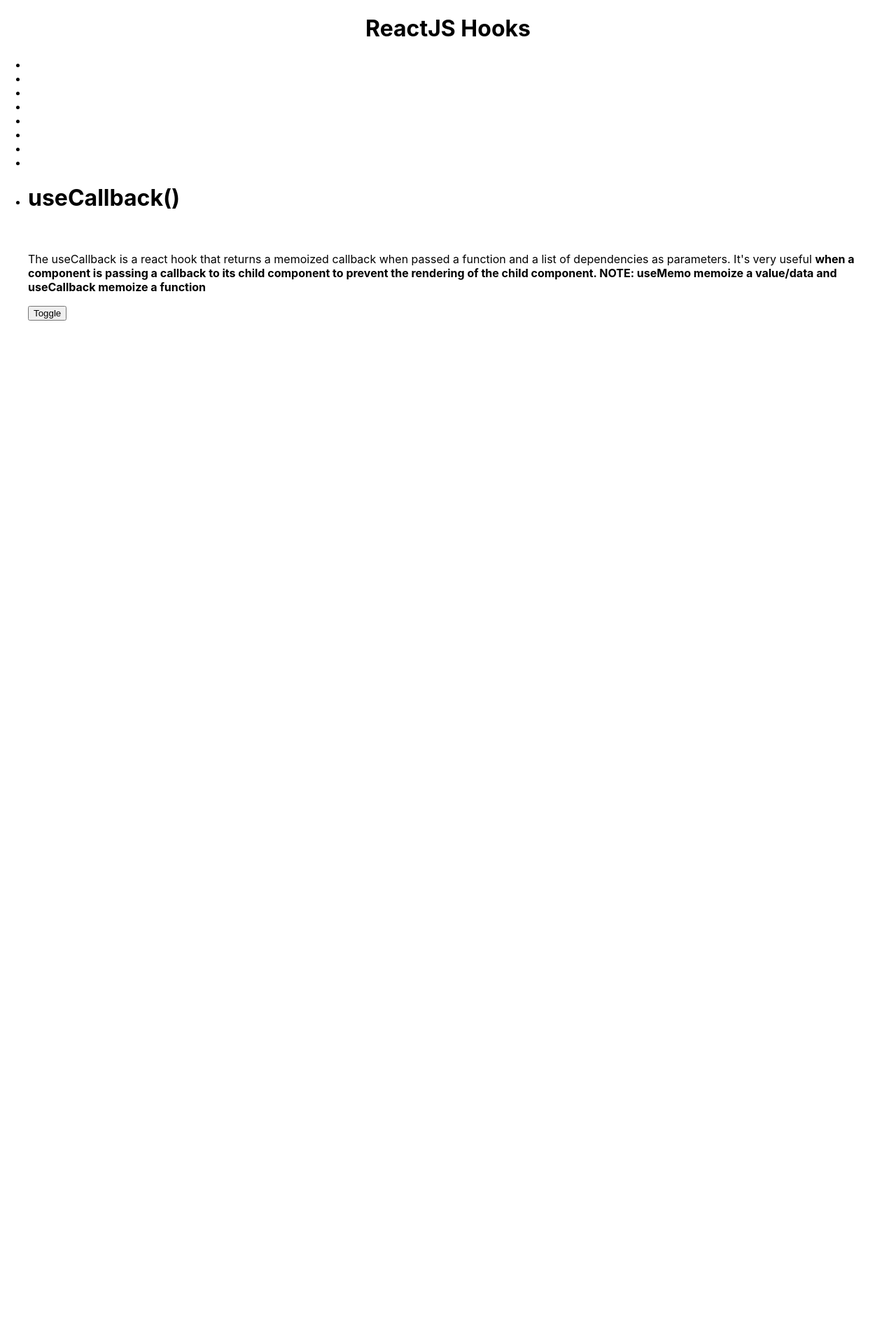
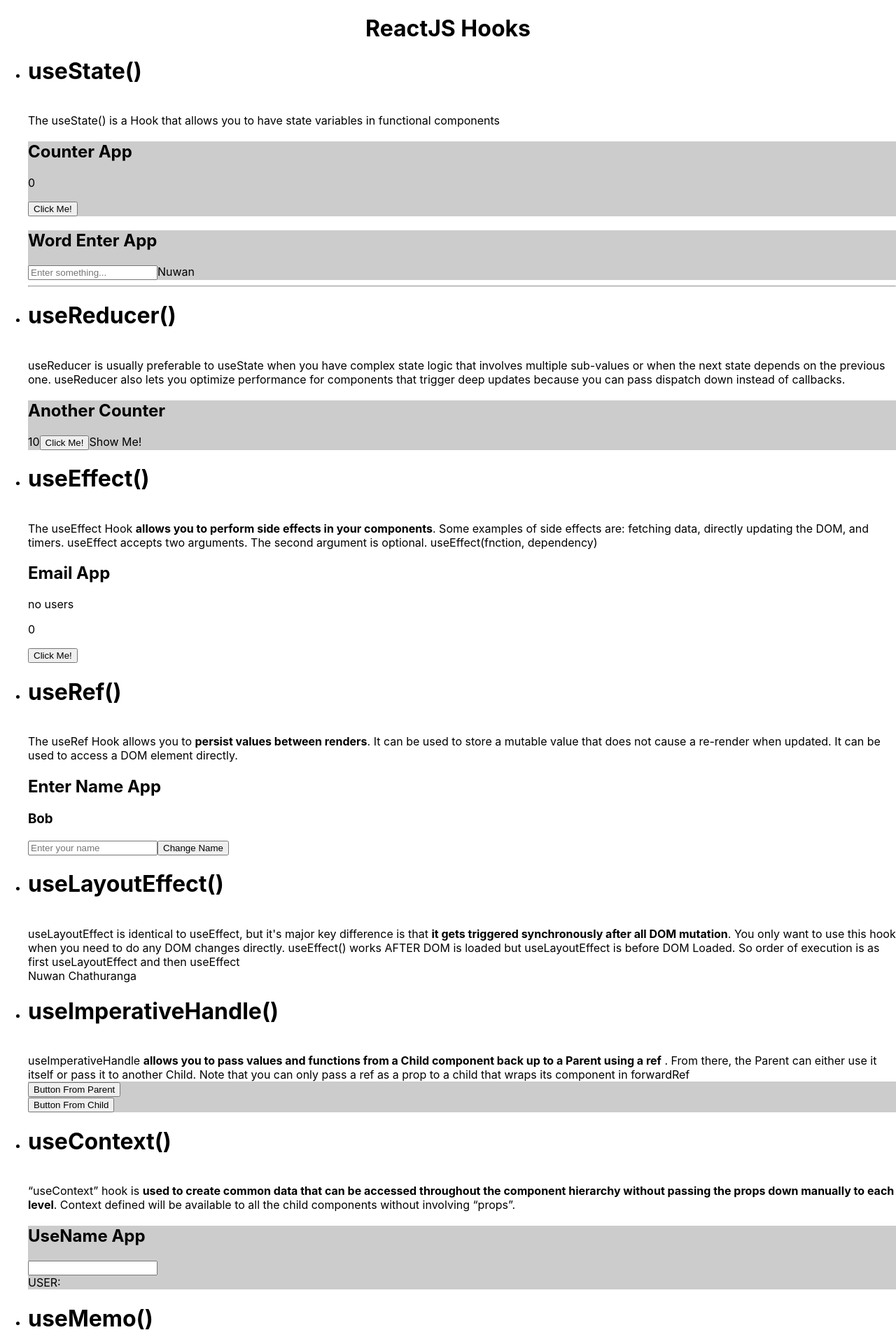
Before and after one commit to nchathu2014/archi-reactjs-final, a React (Create React App) app: page / in a window 1280 px wide. Shown: the top 1920 px of the page at 70% size. Before the commit the page ends 800 px from the top, so only its background shows below. Built offline with nearby package versions, Linux system fonts and the light colour scheme; no server answers.

Commit message:
Completed Lifecycle Hooks

```diff
--- a/src/App.js
+++ b/src/App.js
@@ -8,6 +8,7 @@ import UseImerativeHandle from "./useImerativeHandle/UseImerativeHandle";
 import UseContext from "./useContext/UseContext";
 import UseMemo from "./useMemo/UseMemo";
 import UseCallback from "./useCallback/UseCallback";
+import UseReducerDemo from "./useReducer/UseReducerDemo";
 
 function App() {
   return (
@@ -15,43 +16,43 @@ function App() {
       <h1>ReactJS Hooks</h1>
       <ul style={{ textAlign: "left" }}>
         <li>
-          {/*  <h1>useState()</h1>
+          <h1>useState()</h1>
           <br />
           The useState() is a Hook that allows you to have state variables in
           functional components
-          <UseStateDemo /> */}
+          <UseStateDemo />
         </li>
         <li>
-          {/*  <h1>useReducer()</h1>
+          <h1>useReducer()</h1>
           <br />
           useReducer is usually preferable to useState when you have complex
           state logic that involves multiple sub-values or when the next state
           depends on the previous one. useReducer also lets you optimize
           performance for components that trigger deep updates because you can
           pass dispatch down instead of callbacks.
-          <UseReducerDemo /> */}
+          <UseReducerDemo />
         </li>
         <li>
-          {/*  <h1>useEffect()</h1>
+          <h1>useEffect()</h1>
           <br />
           The useEffect Hook{" "}
           <b>allows you to perform side effects in your components</b>. Some
           examples of side effects are: fetching data, directly updating the
           DOM, and timers. useEffect accepts two arguments. The second argument
           is optional. useEffect(fnction, dependency)
-          <UseEffectDemo /> */}
+          <UseEffectDemo />
         </li>
         <li>
-          {/*  <h1>useRef()</h1>
+          <h1>useRef()</h1>
           <br />
           The useRef Hook allows you to <b> persist values between renders</b>.
           It can be used to store a mutable value that does not cause a
           re-render when updated. It can be used to access a DOM element
           directly.
-          <UseRefDemo /> */}
+          <UseRefDemo />
         </li>
         <li>
-          {/*  <h1>useLayoutEffect()</h1>
+          <h1>useLayoutEffect()</h1>
           <br />
           useLayoutEffect is identical to useEffect, but it's major key
           difference is that{" "}
@@ -60,10 +61,10 @@ function App() {
           directly. useEffect() works AFTER DOM is loaded but useLayoutEffect is
           before DOM Loaded. So order of execution is as first useLayoutEffect
           and then useEffect
-          <UseLayoutEffect /> */}
+          <UseLayoutEffect />
         </li>
         <li>
-          {/*  <h1>useImperativeHandle()</h1>
+          <h1>useImperativeHandle()</h1>
           <br />
           useImperativeHandle{" "}
           <b>
@@ -73,10 +74,10 @@ function App() {
           . From there, the Parent can either use it itself or pass it to
           another Child. Note that you can only pass a ref as a prop to a child
           that wraps its component in forwardRef
-          <UseImerativeHandle /> */}
+          <UseImerativeHandle />
         </li>
         <li>
-          {/*   <h1>useContext()</h1>
+          <h1>useContext()</h1>
           <br />
           “useContext” hook is{" "}
           <b>
@@ -86,10 +87,10 @@ function App() {
           </b>
           . Context defined will be available to all the child components
           without involving “props”.
-          <UseContext /> */}
+          <UseContext />
         </li>
         <li>
-          {/*  <h1>useMemo()</h1>
+          <h1>useMemo()</h1>
           <br />
           <p>
             React has a built-in hook called useMemo that{" "}
@@ -101,7 +102,7 @@ function App() {
             will only recompute the memoized value when one of the inputs has
             changed
           </p>
-          <UseMemo /> */}
+          <UseMemo />
         </li>
 
         <li>
```
